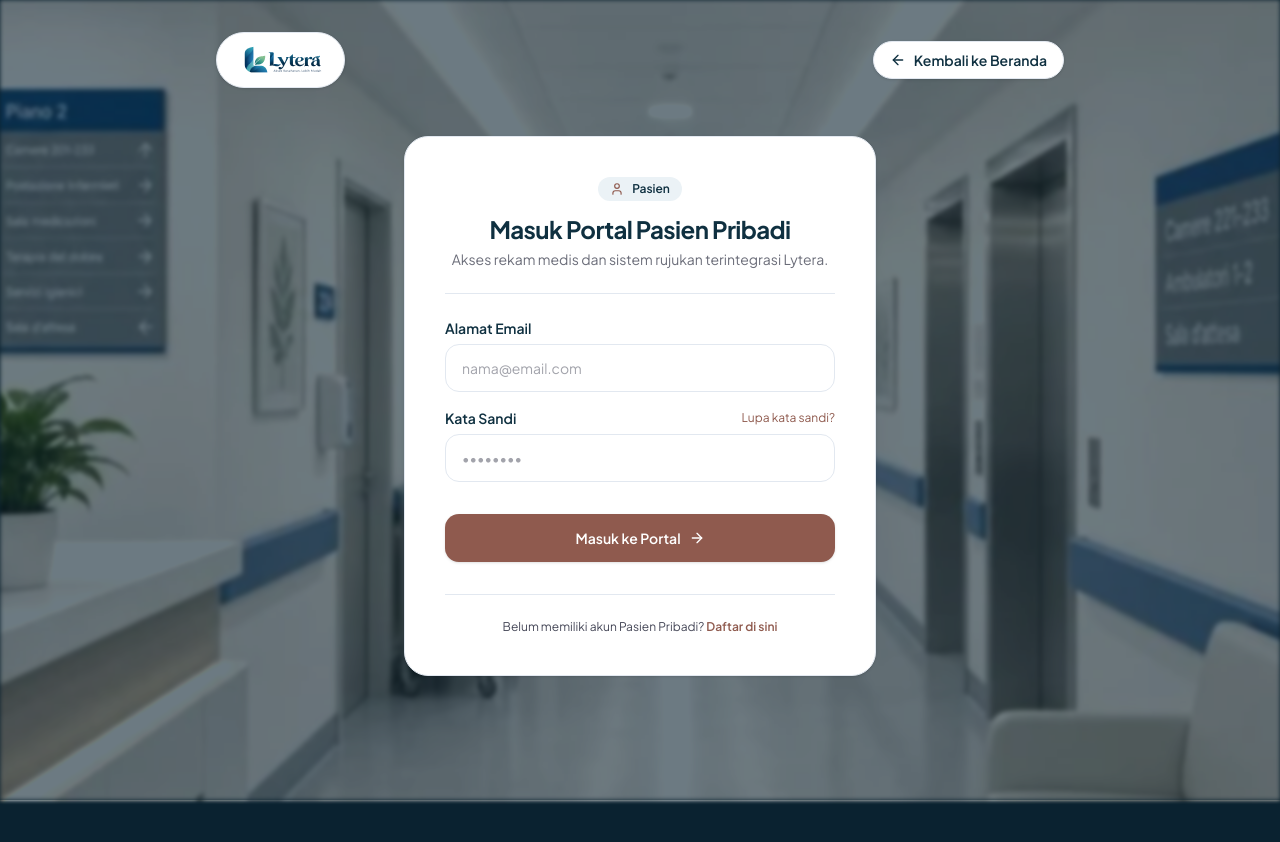
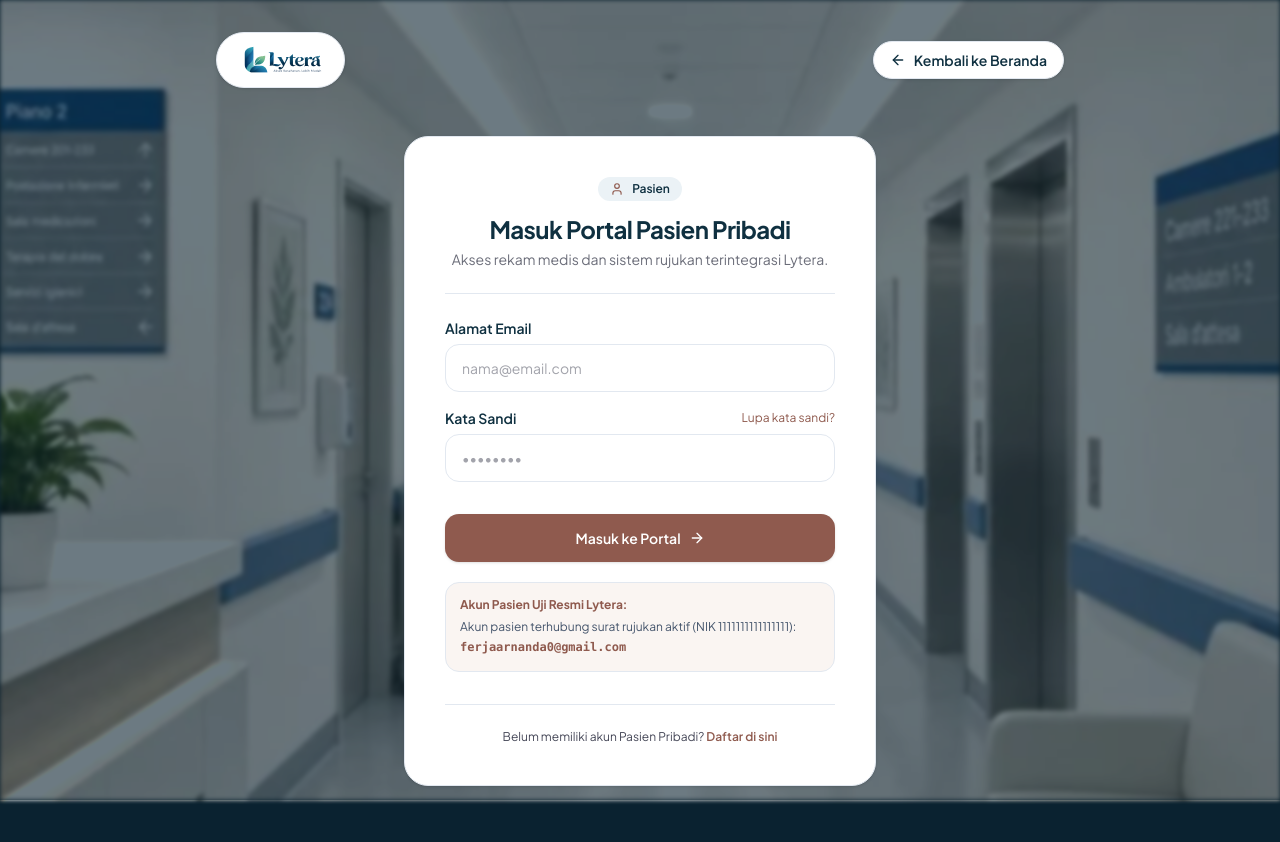
Before and after one commit to ferjaarnanda/lytera, a Next.js app: page /masuk/pasien/pribadi in a window 1280 px wide. Shown: the top 842 px of the page. Before the commit the page ends 800 px from the top, so only its background shows below. Built offline with nearby package versions, Linux system fonts and the light colour scheme.

Commit message:
fix(pasien): sinkronisasi rujukan terjadwal, prioritas janji temu, dan penegasan identitas akun

```diff
--- a/app/masuk/[peran]/[subperan]/page.tsx
+++ b/app/masuk/[peran]/[subperan]/page.tsx
@@ -230,6 +230,25 @@
             </div>
           </form>
 
+          {peran === "pasien" && subperan === "pribadi" && (
+            <div className="mt-5 p-3.5 rounded-[14px] bg-[#FAF5F2] border border-[#E2E8F0] text-xs text-[#0F3040]">
+              <span className="font-bold text-[#8F5A4E] block mb-1">
+                Akun Pasien Uji Resmi Lytera:
+              </span>
+              <p className="text-slate-600 leading-relaxed">
+                Akun pasien terhubung surat rujukan aktif (NIK 1111111111111111):{" "}
+                <button
+                  type="button"
+                  onClick={() => setEmail("ferjaarnanda0@gmail.com")}
+                  className="font-mono text-[#8F5A4E] font-bold hover:underline inline-flex items-center gap-1"
+                  title="Klik untuk mengisi email ini"
+                >
+                  ferjaarnanda0@gmail.com
+                </button>
+              </p>
+            </div>
+          )}
+
           {/* Footer Register Link */}
           <div className="mt-8 pt-6 border-t border-[#E2E8F0] text-center text-xs text-[#464858]">
             <span>Belum memiliki akun {subRoleMeta.name}? </span>
--- a/components/PasienDashboard.tsx
+++ b/components/PasienDashboard.tsx
@@ -1309,7 +1309,7 @@
 
   // ── 4. STATUS 'aktif': DASHBOARD PASIEN ASLI ──
   const isKeluarga = subperan === "keluarga" || profile.sub_role === "keluarga";
-  const rujukanAktif = referrals.filter((r) => isRujukanAktif(r.status));
+  const rujukanAktif = sortRujukanAktif(referrals.filter((r) => isRujukanAktif(r.status)));
   const rujukanLalu = referrals.filter((r) => !isRujukanAktif(r.status));
 
   return (
@@ -1318,7 +1318,13 @@
       <Navbar
         variant="pasien"
         userName={profile.full_name}
-        userRole={isKeluarga ? "Pasien Keluarga" : "Pasien Pribadi"}
+        userRole={
+          profile.email
+            ? `${isKeluarga ? "Pasien Keluarga" : "Pasien Pribadi"} · ${profile.email}`
+            : isKeluarga
+            ? "Pasien Keluarga"
+            : "Pasien Pribadi"
+        }
         activeItem={activeTab}
         onItemClick={(item) => setActiveTab(item)}
         forceGlass={true}
@@ -1337,6 +1343,9 @@
                   <Badge variant="info">
                     {isKeluarga ? "Kategori: Pasien Keluarga" : "Kategori: Pasien Pribadi"}
                   </Badge>
+                  <span className="text-xs font-mono text-slate-500 bg-slate-100 px-2 py-0.5 rounded-full border border-slate-200">
+                    {profile.email}
+                  </span>
                 </div>
                 <h1 className="text-2xl sm:text-3xl font-extrabold text-[#0F3040] tracking-tight">
                   Halo, {profile.full_name}
@@ -1665,7 +1674,7 @@
                   {rujukanAktif.length > 0 ? (
                     <div className="space-y-3">
                       {rujukanAktif.map((item, idx) => (
-                        <RujukanCard key={item.id} item={item} defaultOpen={idx === 0} />
+                        <RujukanCard key={item.id} item={item} defaultOpen={idx === 0 || item.status === "dijadwalkan"} />
                       ))}
                     </div>
                   ) : (
@@ -1675,9 +1684,9 @@
                       </div>
                       <h3 className="text-sm font-bold text-[#0F3040]">Belum ada rujukan aktif</h3>
                       <p className="text-xs text-slate-600 mt-1 leading-relaxed max-w-md mx-auto">
-                        Saat ini kamu tidak memiliki surat rujukan aktif. Surat rujukan digital akan
+                        Saat ini akun <span className="font-semibold text-[#0F3040]">{profile.email}</span> (NIK: <span className="font-mono">{maskNik(patient?.nik)}</span>) belum memiliki surat rujukan aktif. Surat rujukan digital akan
                         otomatis tampil di sini setelah diterbitkan oleh dokter di faskes tingkat pertama
-                        (Puskesmas atau Klinik).
+                        (Puskesmas atau Klinik) untuk NIK Anda.
                       </p>
                     </CardInner>
                   )}
@@ -1775,14 +1784,14 @@
                 {rujukanAktif.length > 0 ? (
                   <div className="space-y-3">
                     {rujukanAktif.map((item, idx) => (
-                      <RujukanCard key={item.id} item={item} defaultOpen={idx === 0} />
+                      <RujukanCard key={item.id} item={item} defaultOpen={idx === 0 || item.status === "dijadwalkan"} />
                     ))}
                   </div>
                 ) : (
                   <CardInner variant="cream" className="p-8 text-center border border-[#E2E8F0]">
                     <p className="text-sm font-semibold text-[#0F3040]">Tidak ada rujukan aktif</p>
                     <p className="text-xs text-slate-500 mt-1">
-                      Saat ini seluruh rujukanmu telah selesai atau belum ada pengajuan baru dari faskes primer.
+                      Akun <span className="font-semibold text-[#0F3040]">{profile.email}</span> (NIK: <span className="font-mono">{maskNik(patient?.nik)}</span>) tidak memiliki rujukan aktif. Seluruh rujukan telah selesai atau belum ada pengajuan baru dari faskes primer.
                     </p>
                   </CardInner>
                 )}
```
Also changed, not shown: 1 other file (tests, documents, lock files or other folders).
